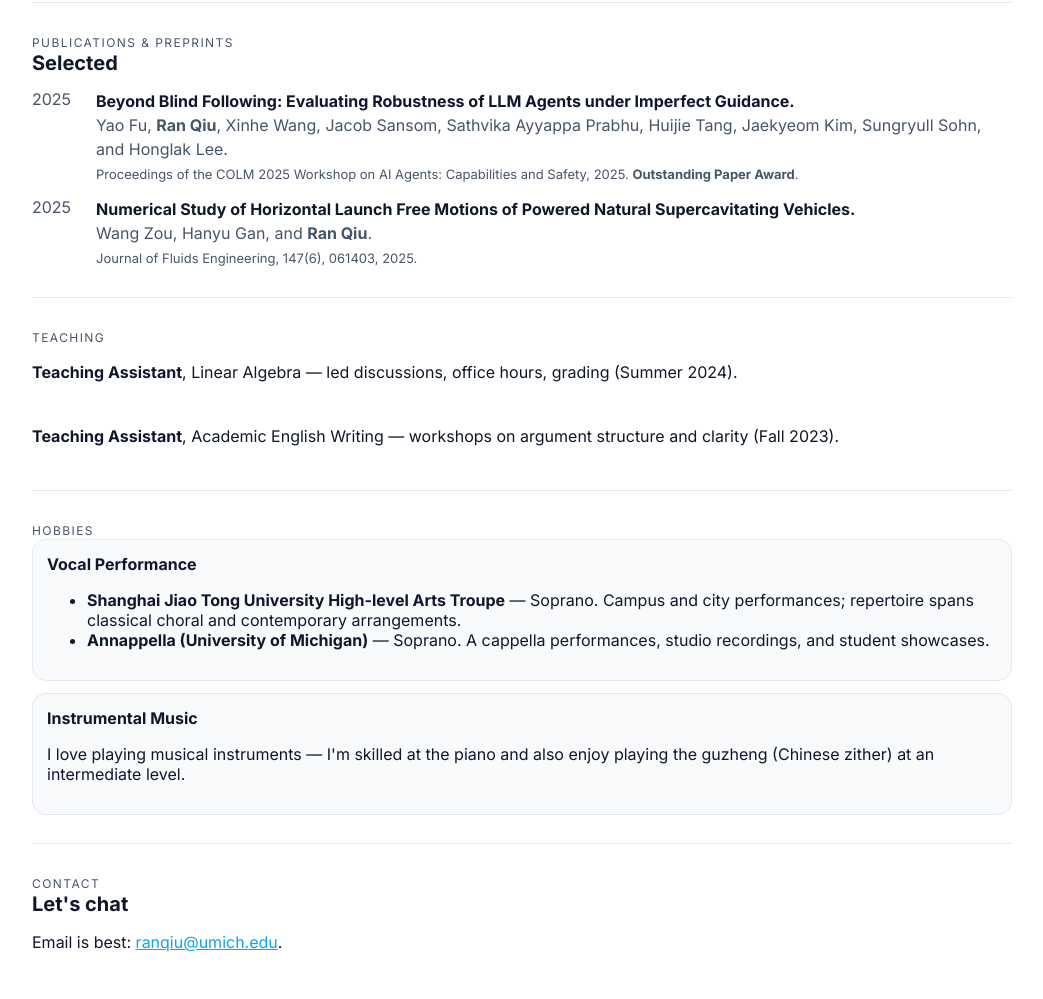
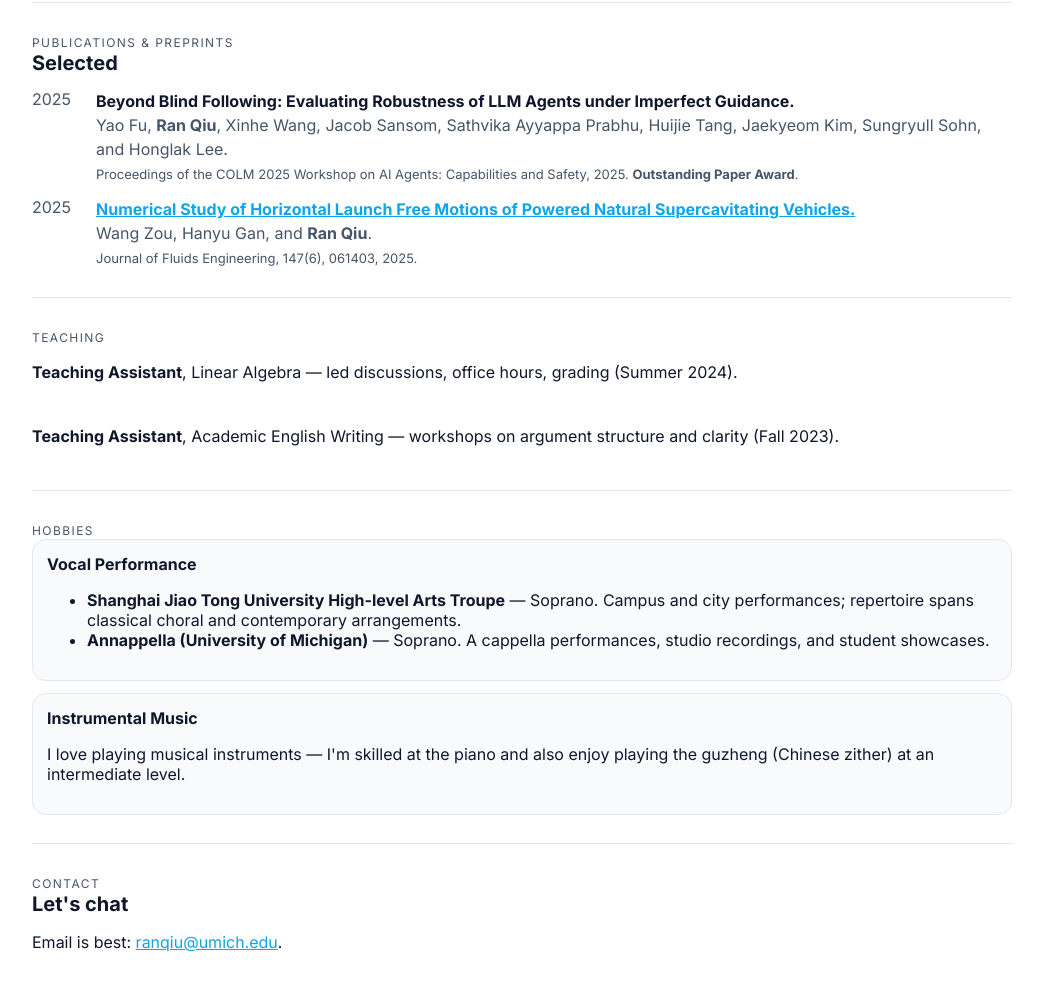
Before and after one commit to danika-qr/danika-qr.github.io, a plain HTML site: page index.html in a window 1280 px wide. Shown: the part 1614-2613 px from the top of the page, without its empty margins (118-1161 px from the left). Drawn offline with Linux system fonts and the light colour scheme.

Commit message:
add link

```diff
--- a/index.html
+++ b/index.html
@@ -183,13 +183,15 @@
         <div class="pub">
         <div class="year">2025</div>
         <div class="entry">
-        <strong>Numerical Study of Horizontal Launch Free Motions of Powered Natural Supercavitating Vehicles.</strong><br/>
+        <strong><a href="https://asmedigitalcollection.asme.org/fluidsengineering/article-abstract/147/6/061403/1211056/Numerical-Study-of-Horizontal-Launch-Free-Motions" target="_blank" rel="noreferrer noopener">
+            Numerical Study of Horizontal Launch Free Motions of Powered Natural Supercavitating Vehicles.
+          </a></strong><br/>
         <span class="authors">Wang Zou, Hanyu Gan, and <strong>Ran Qiu</strong>.</span><br/>
         <span class="meta">Journal of Fluids Engineering, 147(6), 061403, 2025.</span>
         </div>
         </div>
         </div>
-        </section>
+    </section>
 
     <section id="teaching">
         <span class="kicker">Teaching</span>
```
